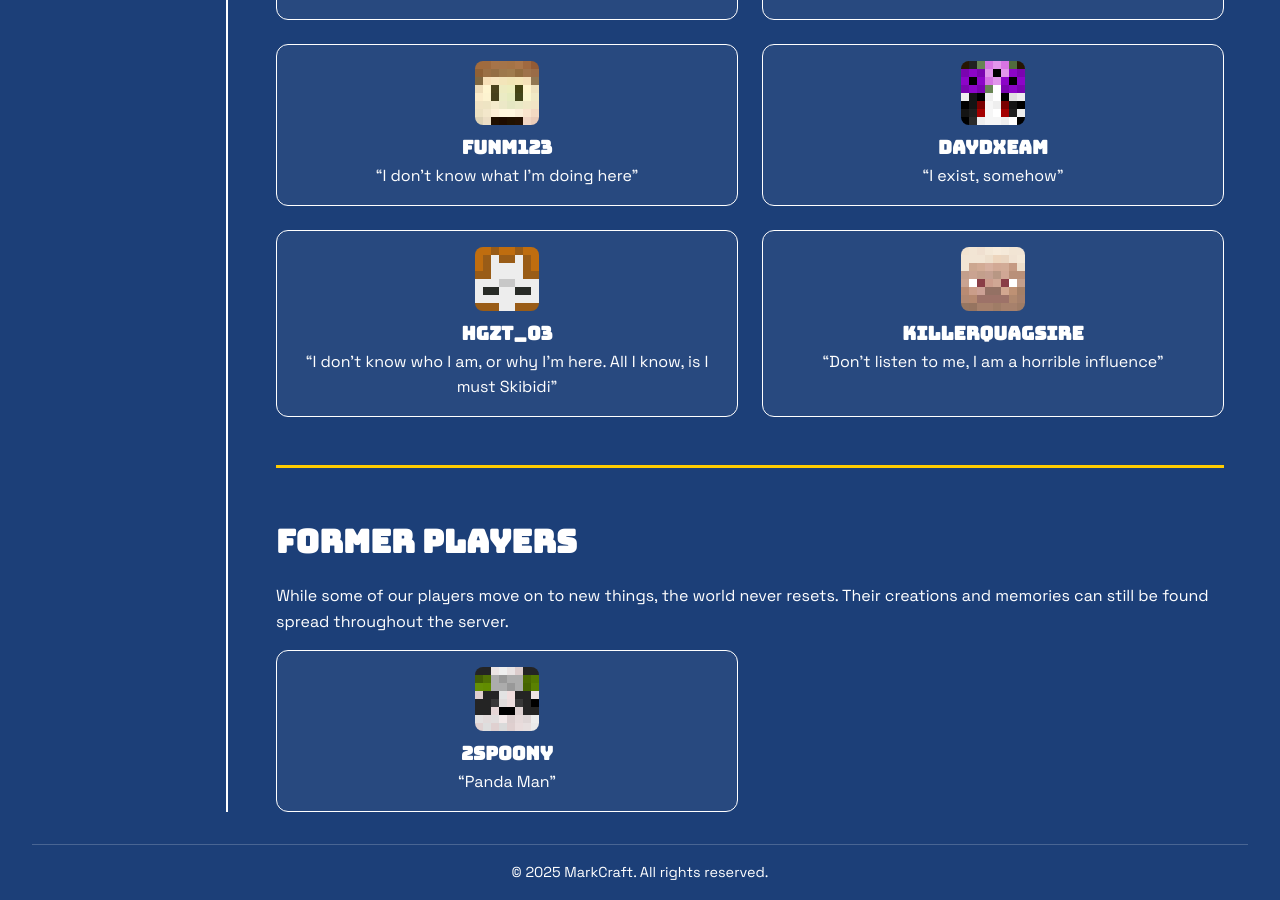
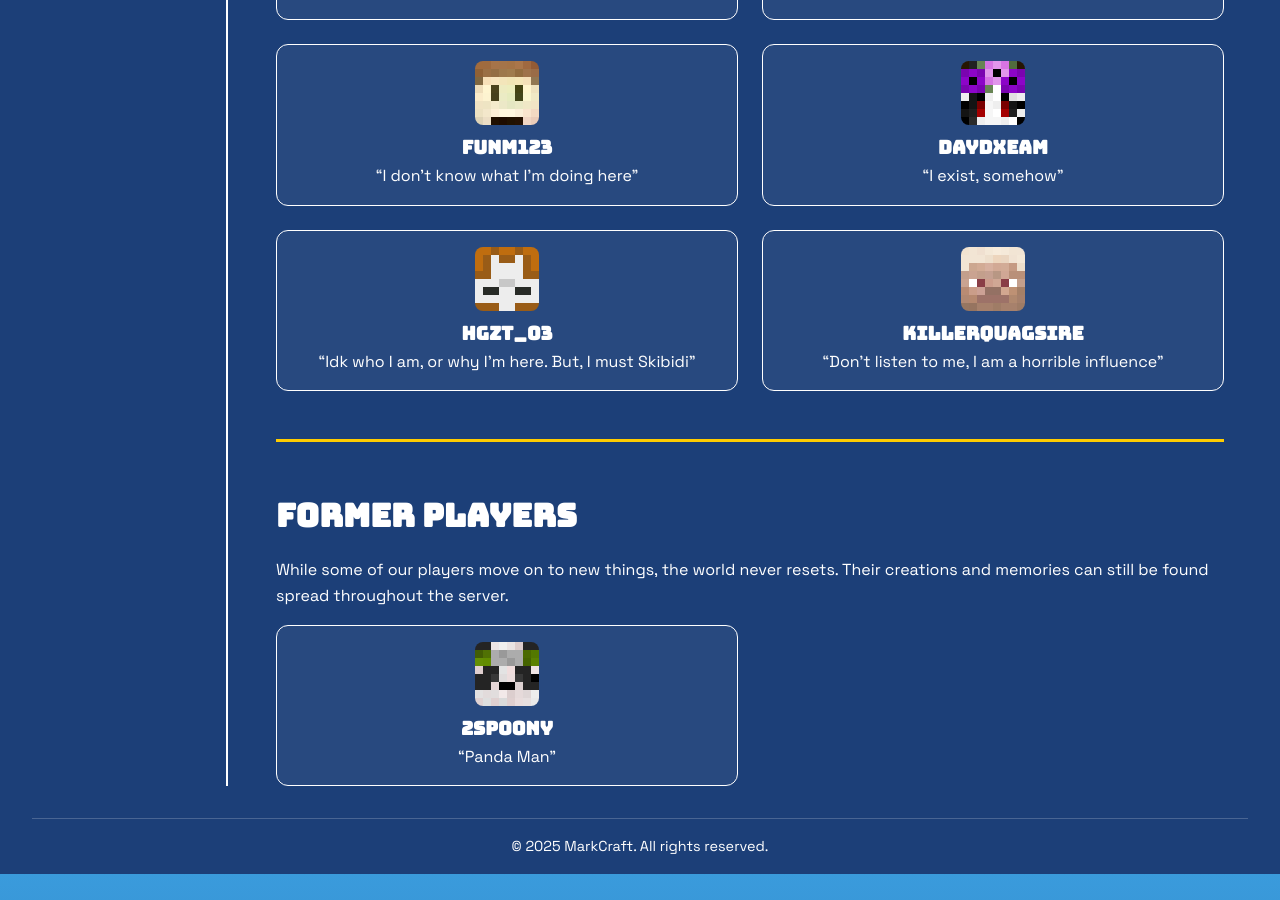
Before and after one commit to AdriMark/markcraft, a Jekyll site: the page built from players.md, in a window 1280 px wide and 900 px high, scrolled down 1063 px. Built offline with Jekyll 4.4.1, drawn with Linux system fonts in a browser that asks for light colours; comment, search, counter and statistics services are not loaded; after the commit the page ends 1937 px from its top, so only the background shows below that.

Commit message:
fixed player quotes

```diff
--- a/players.md
+++ b/players.md
@@ -76,7 +76,7 @@ These players are active community members who contribute to the server with the
 <div class="player-card">
       <img src="/assets/images/players/hgzt_face.webp" alt="HGZT_03" class="player-icon" />
       <h3>HGZT_03</h3>
-    <p>“I don't know who I am, or why I'm here. All I know, is I must Skibidi”</p>
+    <p>“Idk who I am, or why I'm here. But, I must Skibidi”</p>
   </div>
 
 <div class="player-card">
```
